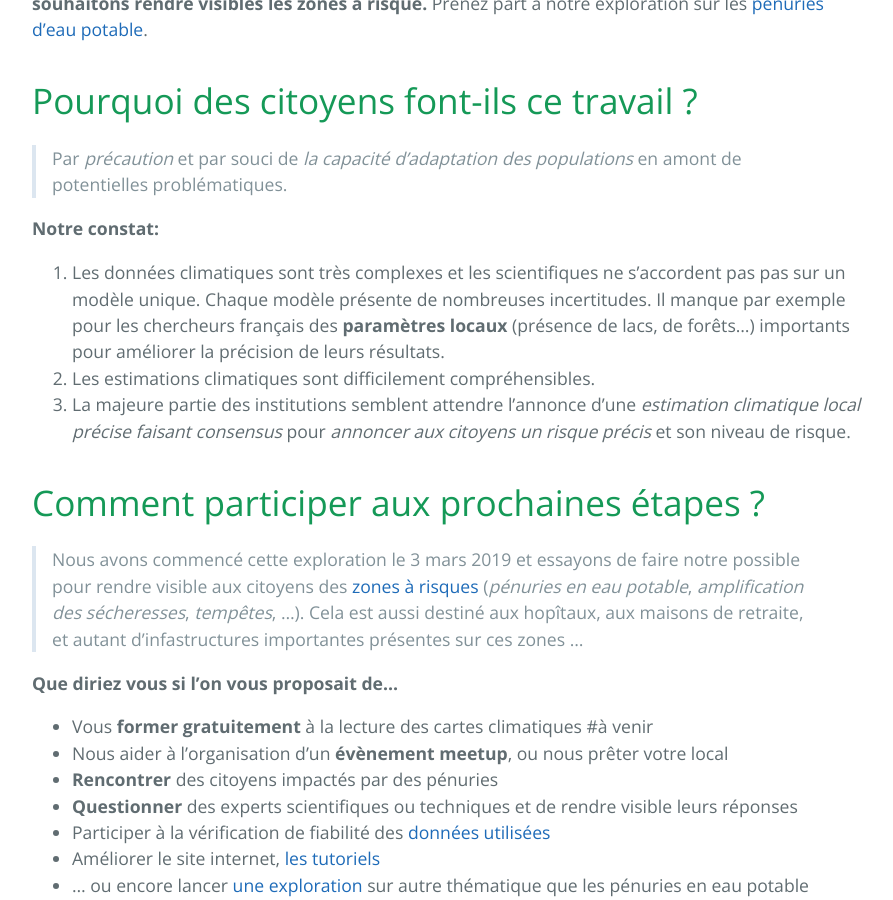
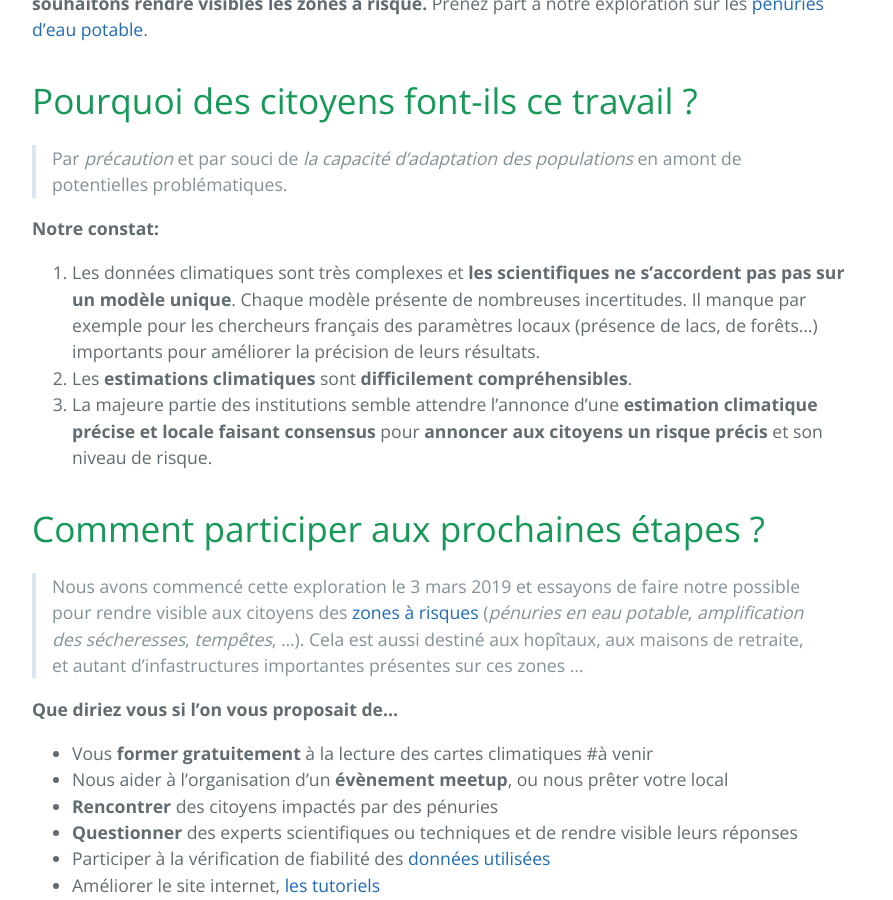
Before and after one commit to secheresses/Ancien-site, a Jekyll site: the page built from index.md, in a window 1280 px wide and 900 px high, scrolled down 800 px. Shown: the whole window, without its empty margins (192-1085 px from the left). Built offline with Jekyll 4.4.1, drawn with Linux system fonts in a browser that asks for light colours.

Commit message:
Mise à jour

```diff
--- a/index.md
+++ b/index.md
@@ -19,9 +19,9 @@ Le changement climatique amplifie les risques de pénurie et aggrave les existan
 > Par *précaution* et par souci de *la capacité d'adaptation des populations* en amont de potentielles problématiques.
 
 **Notre constat:**
-1. Les données climatiques sont très complexes et les scientifiques ne s'accordent pas pas sur un modèle unique. Chaque modèle présente de nombreuses incertitudes. Il manque par exemple pour les chercheurs français des **paramètres locaux** (présence de lacs, de forêts...) importants pour améliorer la précision de leurs résultats.
-2. Les estimations climatiques sont difficilement compréhensibles.
-3. La majeure partie des institutions semblent attendre l'annonce d'une *estimation climatique local précise faisant consensus* pour *annoncer aux citoyens un risque précis* et son niveau de risque.
+1. Les données climatiques sont très complexes et **les scientifiques ne s'accordent pas pas sur un modèle unique**. Chaque modèle présente de nombreuses incertitudes. Il manque par exemple pour les chercheurs français des paramètres locaux (présence de lacs, de forêts...) importants pour améliorer la précision de leurs résultats.
+2. Les **estimations climatiques** sont **difficilement compréhensibles**.
+3. La majeure partie des institutions semble attendre l'annonce d'une **estimation climatique précise et locale faisant consensus** pour **annoncer aux citoyens un risque précis** et son niveau de risque.
 
 # Comment participer aux prochaines étapes ?
 
```
